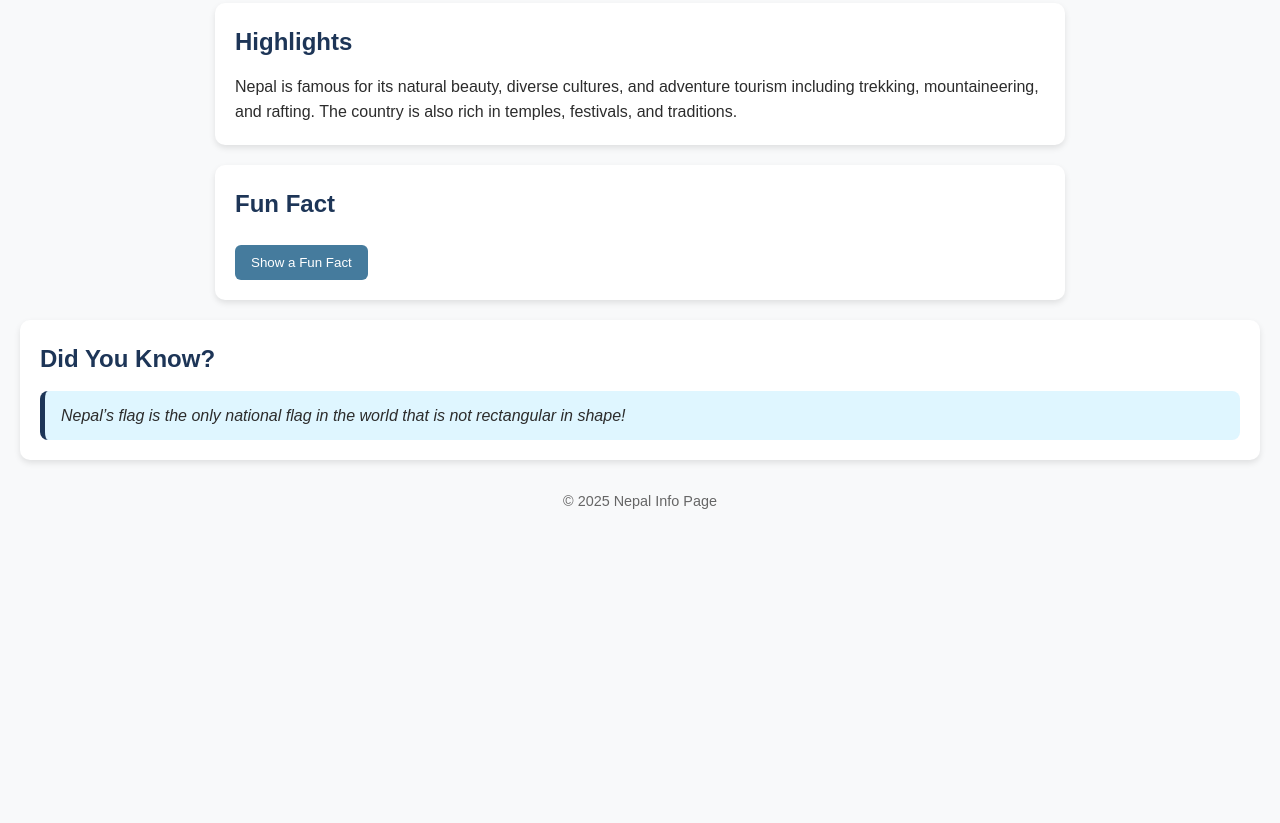
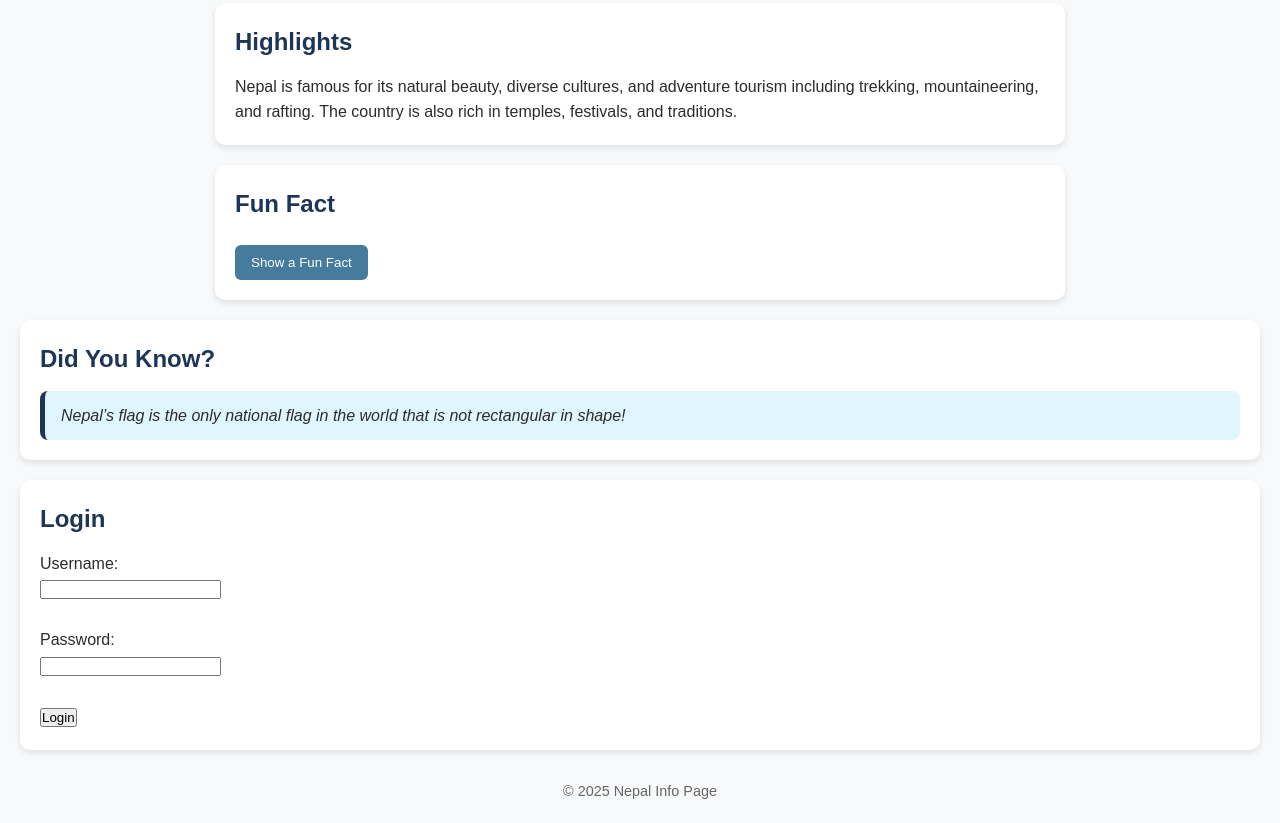
Before and after one commit to amishshah2023-cmd/CSP451-CheckPoint-amish, a plain HTML site: page index.html in a window 1280 px wide. Shown: the part 535-1358 px from the top of the page. Before the commit the page ends 1068 px from the top, so only its background shows below. Drawn offline with Linux system fonts and the light colour scheme.

Commit message:
added login form on index.html

```diff
--- a/index.html
+++ b/index.html
@@ -53,6 +53,19 @@
     Nepal’s flag is the only national flag in the world that is not rectangular in shape!
   </p>
 </section>
+<section id="login">
+  <h2>Login</h2>
+  <form id="loginForm">
+    <label for="username">Username:</label><br>
+    <input type="text" id="username" name="username" required><br><br>
+
+    <label for="password">Password:</label><br>
+    <input type="password" id="password" name="password" required><br><br>
+
+    <button type="submit">Login</button>
+  </form>
+  <p id="loginMessage" class="hidden"></p>
+</section>
 
   <footer>
     <p>&copy; 2025 Nepal Info Page</p>
```
